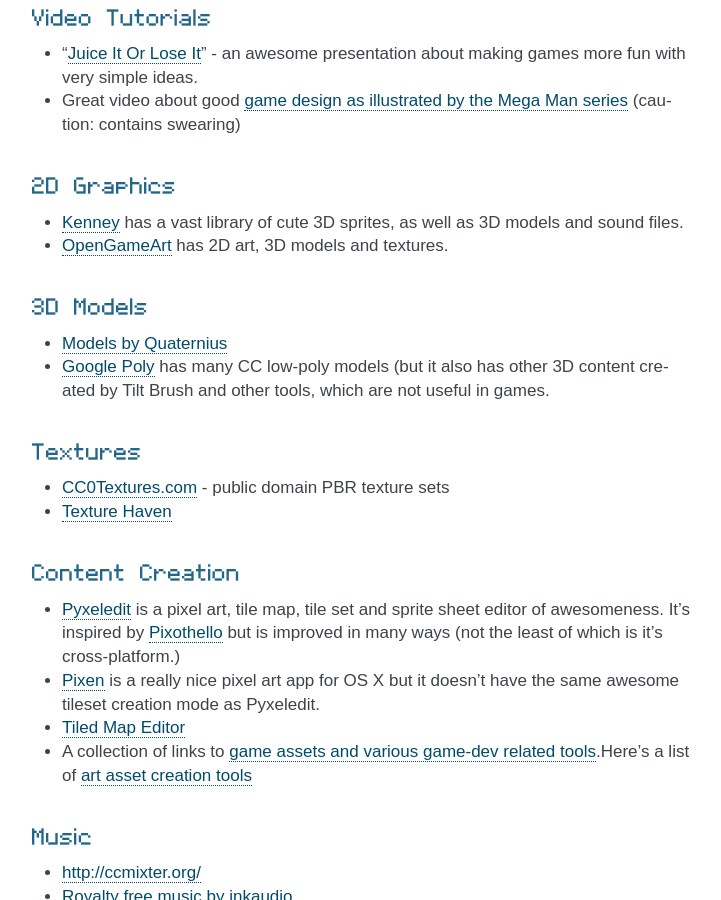
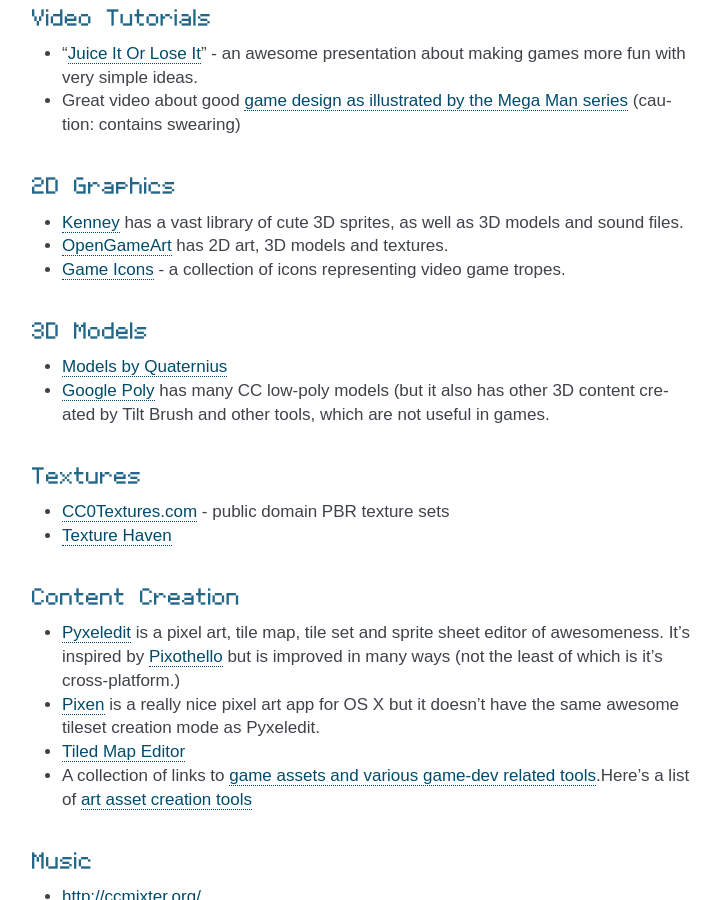
Before and after one commit to pyweekorg/docs, a Sphinx documentation site: the page built from docs/resources.rst, in a window 1280 px wide and 900 px high, scrolled down 864 px. Shown: the whole window, without its empty margins (388-1109 px from the left). Built offline with Sphinx 7.4.7, drawn with Linux system fonts in a browser that asks for light colours.

Commit message:
Add game-icons.net

```diff
--- a/docs/resources.rst
+++ b/docs/resources.rst
@@ -68,6 +68,8 @@
 * `Kenney <https://kenney.nl/>`_ has a vast library of cute 3D sprites, as well
   as 3D models and sound files.
 * `OpenGameArt <https://opengameart.org/>`_ has 2D art, 3D models and textures.
+* `Game Icons <https://game-icons.net/>`_ - a collection of icons representing
+  video game tropes.
 
 
 3D Models
```
